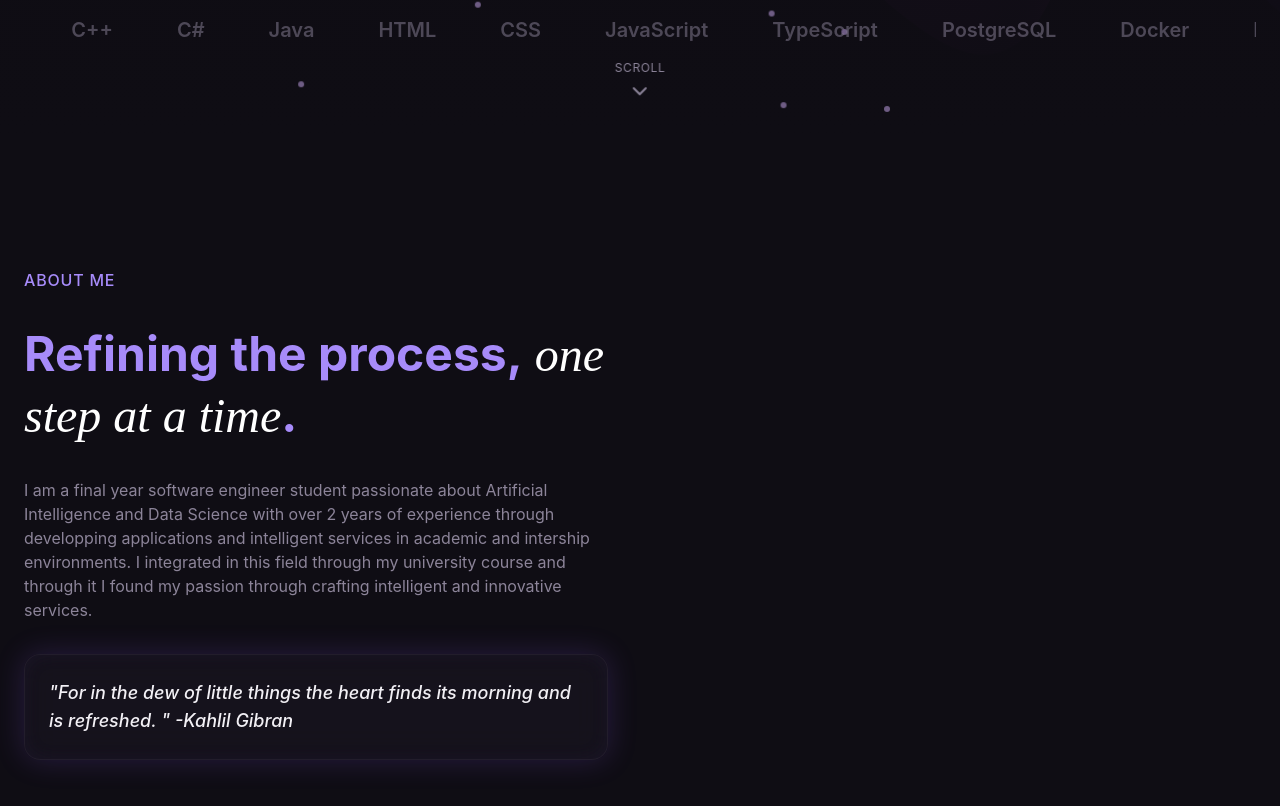
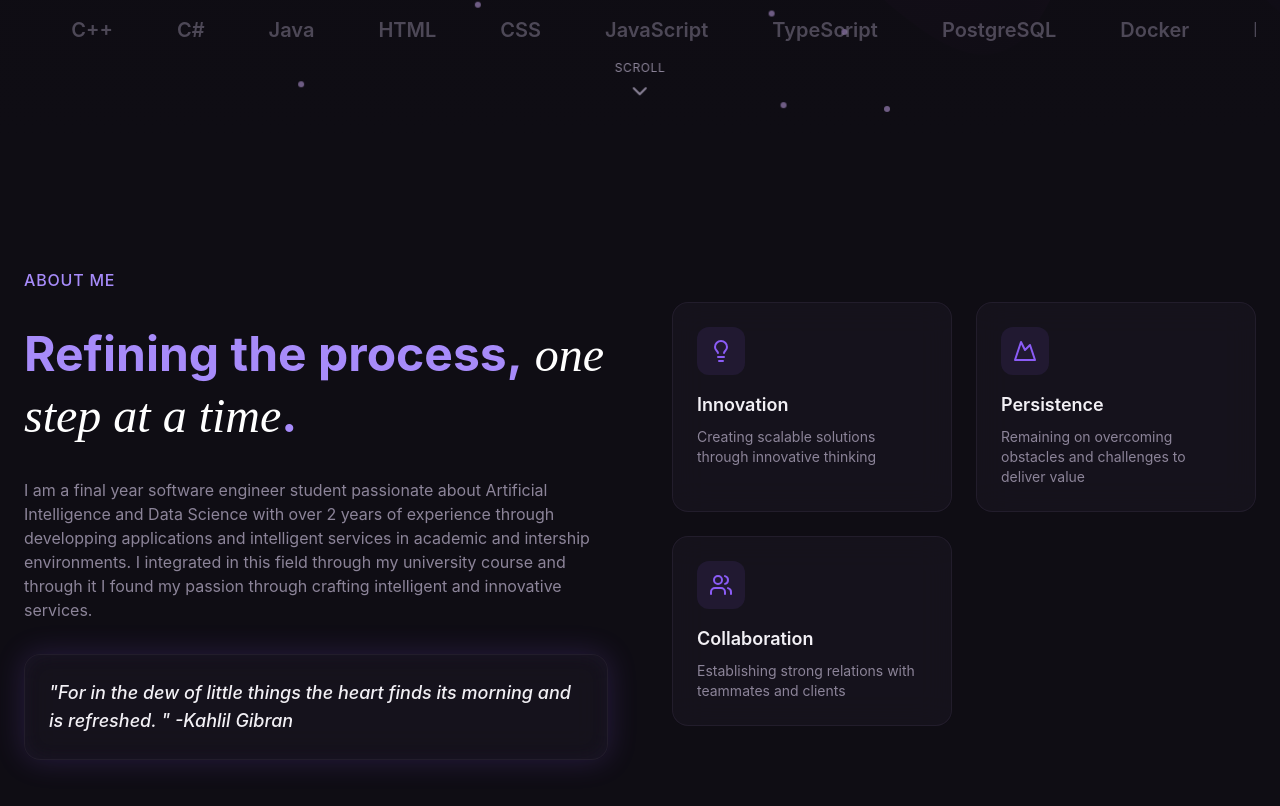
Before and after one commit to MohamedAliTarrouzi/portfolio, a React app: page / in a window 1280 px wide. Shown: the part 1004-1810 px from the top of the page. Built offline with nearby package versions, Linux system fonts and the light colour scheme; the HTML template or start-up script is replaced by a standard one.

Commit message:
About section done

```diff
--- a/src/sections/About.tsx
+++ b/src/sections/About.tsx
@@ -55,6 +55,17 @@
             </div>
           </div>
           {/*Right Column - Highlights*/}
+          <div className="grid sm:grid-cols-2 gap-6">
+            {highlights.map((item,idx)=>(
+              <div key={idx} className="glass p-6 rounded-2xl animate-fade-in" style={{animationDelay:`${(idx+1)*100}ms`}}>
+                <div className="w-12 h-12 rounded-xl bg-primary/10 flex items-center justify-center mb-4 hover:bg-primary/20">
+                  <item.icon className="w-6 h-6 text-primary"/>
+                </div>
+                <h3 className="text-lg font-semibold mb-2 ">{item.title}</h3>
+                <p className="text-sm text-muted-foreground">{item.description}</p>
+              </div>
+            ))}
+          </div>
         </div>
       </div>
     </section>
```
